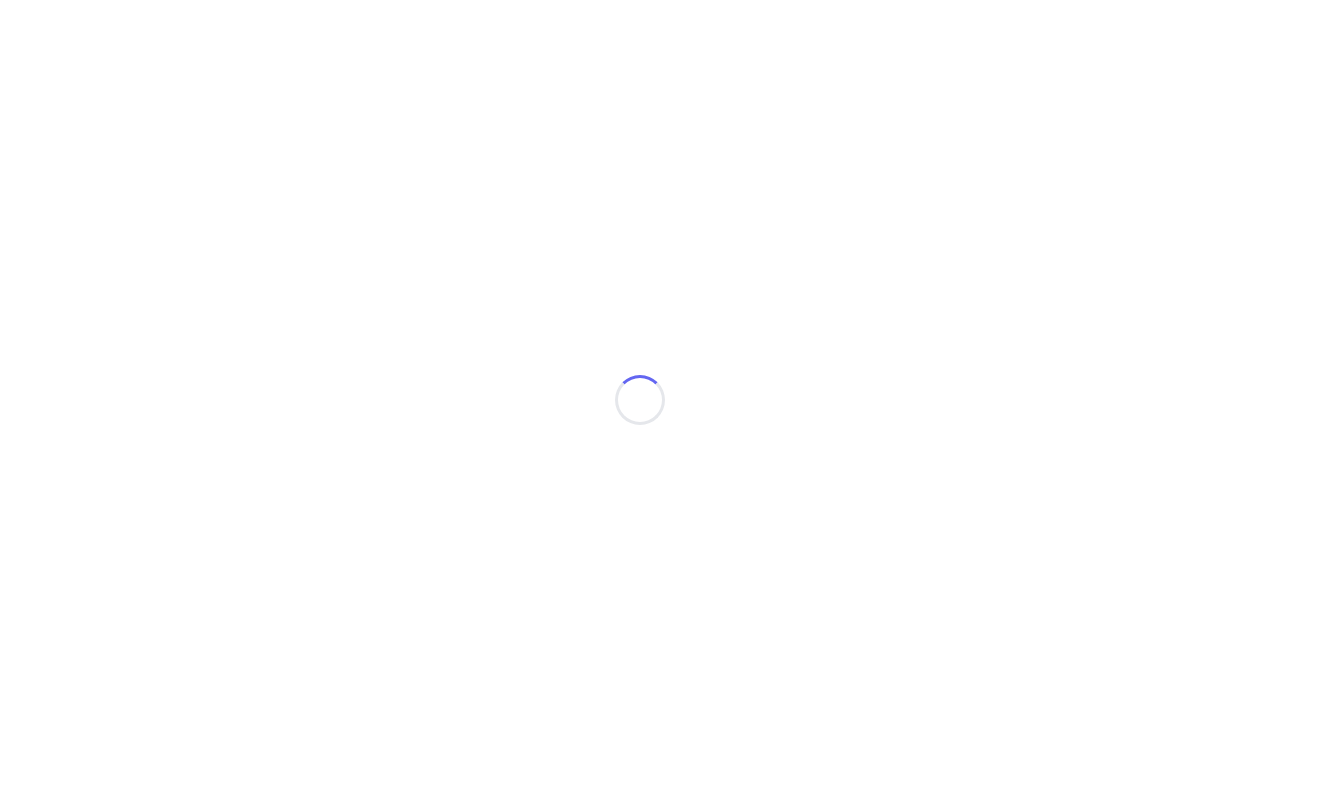
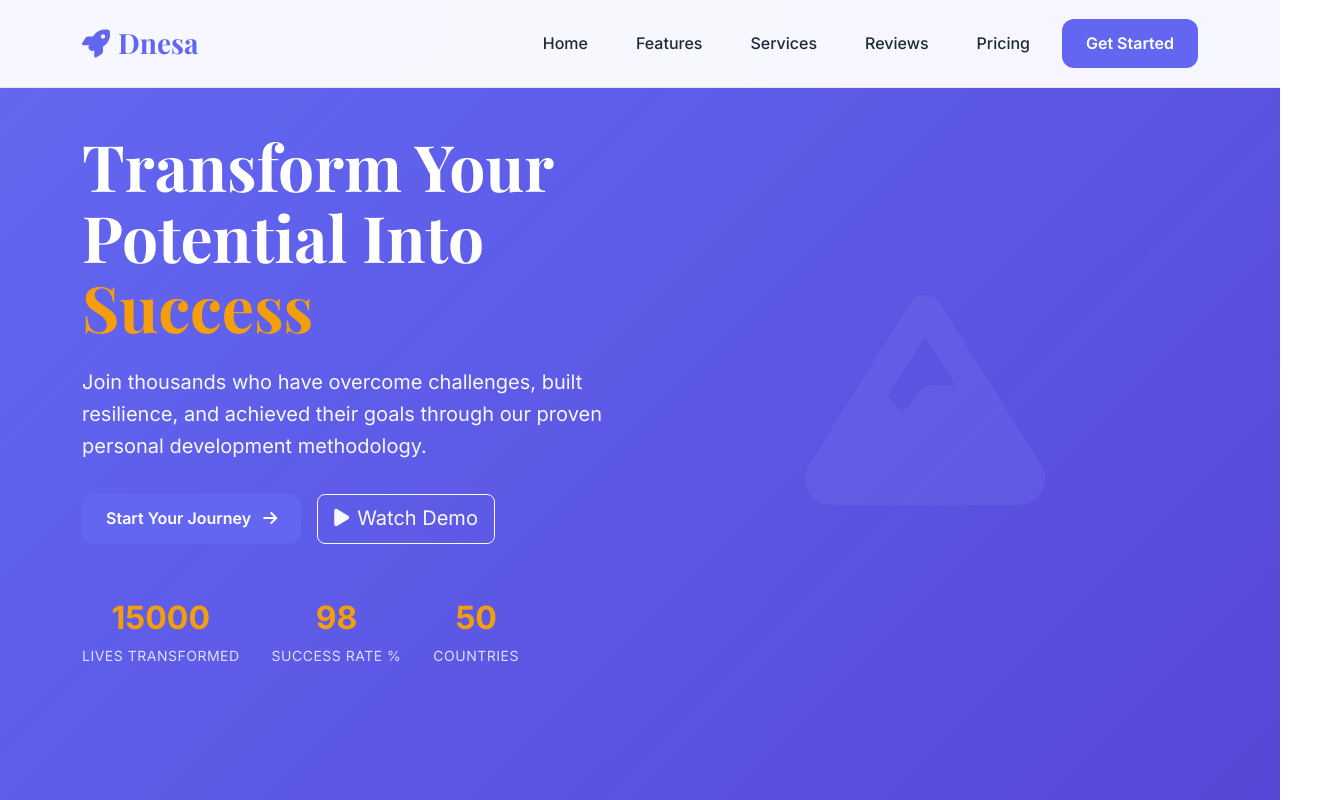
Before and after one commit to Mahmoud-Eid-Elsayed/Dnesa-platform, a plain HTML site: page index.html in a window 1280 px wide. Shown: the top 800 px of the page, 1322 px wide, since content can reach past the window. Drawn offline with nearby package versions, Linux system fonts and the light colour scheme.

Commit message:
Add main JavaScript file for Dnesa platform functionality

```diff
--- a/assets/js/main.js
+++ b/assets/js/main.js
@@ -0,0 +1,258 @@
+ // Global variables
+        let animationTriggered = false;
+
+        // Initialize everything when DOM is loaded
+        document.addEventListener('DOMContentLoaded', function () {
+            // Hide loading screen
+            setTimeout(() => {
+                document.getElementById('loading').classList.add('hidden');
+            }, 1000);
+
+            // Initialize AOS
+            AOS.init({
+                duration: 800,
+                easing: 'ease-in-out',
+                once: true,
+                offset: 100
+            });
+
+            // Initialize all components
+            initNavbar();
+            initSmoothScrolling();
+            initContactForm();
+            initStatsAnimation();
+            initScrollToTop();
+        });
+
+        // Navbar scroll effect
+        function initNavbar() {
+            const navbar = document.getElementById('navbar');
+
+            window.addEventListener('scroll', function () {
+                if (window.scrollY > 100) {
+                    navbar.classList.add('navbar-scrolled');
+                } else {
+                    navbar.classList.remove('navbar-scrolled');
+                }
+            });
+
+            // Mobile navbar collapse on link click
+            const navLinks = document.querySelectorAll('.navbar-nav .nav-link');
+            const navbarCollapse = document.querySelector('.navbar-collapse');
+
+            navLinks.forEach(link => {
+                link.addEventListener('click', () => {
+                    if (navbarCollapse.classList.contains('show')) {
+                        new bootstrap.Collapse(navbarCollapse).hide();
+                    }
+                });
+            });
+        }
+
+        // Smooth scrolling for anchor links
+        function initSmoothScrolling() {
+            document.querySelectorAll('a[href^="#"]').forEach(anchor => {
+                anchor.addEventListener('click', function (e) {
+                    e.preventDefault();
+                    const target = document.querySelector(this.getAttribute('href'));
+                    if (target) {
+                        const offsetTop = target.offsetTop - 80; // Account for fixed navbar
+                        window.scrollTo({
+                            top: offsetTop,
+                            behavior: 'smooth'
+                        });
+                    }
+                });
+            });
+        }
+
+        // Contact form handling
+        function initContactForm() {
+            const form = document.getElementById('contactForm');
+
+            form.addEventListener('submit', function (e) {
+                e.preventDefault();
+
+                // Basic form validation
+                const requiredFields = form.querySelectorAll('[required]');
+                let isValid = true;
+
+                requiredFields.forEach(field => {
+                    if (!field.value.trim()) {
+                        field.classList.add('is-invalid');
+                        isValid = false;
+                    } else {
+                        field.classList.remove('is-invalid');
+                    }
+                });
+
+                if (isValid) {
+                    // Simulate form submission
+                    const submitBtn = form.querySelector('button[type="submit"]');
+                    const originalText = submitBtn.innerHTML;
+
+                    submitBtn.innerHTML = '<i class="fas fa-spinner fa-spin me-2"></i>Sending...';
+                    submitBtn.disabled = true;
+
+                    // Simulate API call
+                    setTimeout(() => {
+                        alert('Thank you! Your message has been sent. We\'ll get back to you soon.');
+                        form.reset();
+                        submitBtn.innerHTML = originalText;
+                        submitBtn.disabled = false;
+                    }, 2000);
+                }
+            });
+
+            // Real-time validation
+            const inputs = form.querySelectorAll('input, select, textarea');
+            inputs.forEach(input => {
+                input.addEventListener('blur', function () {
+                    if (this.hasAttribute('required') && !this.value.trim()) {
+                        this.classList.add('is-invalid');
+                    } else {
+                        this.classList.remove('is-invalid');
+                    }
+                });
+
+                input.addEventListener('input', function () {
+                    if (this.classList.contains('is-invalid') && this.value.trim()) {
+                        this.classList.remove('is-invalid');
+                    }
+                });
+            });
+        }
+
+        // Animated counters for hero stats
+        function initStatsAnimation() {
+            const stats = document.querySelectorAll('.hero-stat-number');
+
+            const observer = new IntersectionObserver((entries) => {
+                entries.forEach(entry => {
+                    if (entry.isIntersecting && !animationTriggered) {
+                        animationTriggered = true;
+                        animateStats();
+                    }
+                });
+            }, { threshold: 0.5 });
+
+            stats.forEach(stat => observer.observe(stat));
+        }
+
+        function animateStats() {
+            const stats = document.querySelectorAll('.hero-stat-number');
+
+            stats.forEach(stat => {
+                const target = parseInt(stat.getAttribute('data-count'));
+                const duration = 2000; // 2 seconds
+                const step = target / (duration / 16); // 60fps
+                let current = 0;
+
+                const timer = setInterval(() => {
+                    current += step;
+                    if (current >= target) {
+                        stat.textContent = target;
+                        clearInterval(timer);
+                    } else {
+                        stat.textContent = Math.floor(current);
+                    }
+                }, 16);
+            });
+        }
+
+        // Scroll to top functionality
+        function initScrollToTop() {
+            // Create scroll to top button
+            const scrollBtn = document.createElement('button');
+            scrollBtn.innerHTML = '<i class="fas fa-arrow-up"></i>';
+            scrollBtn.classList.add('scroll-to-top');
+            scrollBtn.style.cssText = `
+                position: fixed;
+                bottom: 30px;
+                right: 30px;
+                width: 50px;
+                height: 50px;
+                border-radius: 50%;
+                background: var(--primary-color);
+                color: white;
+                border: none;
+                cursor: pointer;
+                display: none;
+                align-items: center;
+                justify-content: center;
+                font-size: 18px;
+                z-index: 1000;
+                transition: all 0.3s ease;
+                box-shadow: 0 4px 15px rgba(99, 102, 241, 0.3);
+            `;
+            document.body.appendChild(scrollBtn);
+
+            // Show/hide scroll button
+            window.addEventListener('scroll', () => {
+                if (window.scrollY > 500) {
+                    scrollBtn.style.display = 'flex';
+                } else {
+                    scrollBtn.style.display = 'none';
+                }
+            });
+
+            // Scroll to top on click
+            scrollBtn.addEventListener('click', () => {
+                window.scrollTo({
+                    top: 0,
+                    behavior: 'smooth'
+                });
+            });
+
+            // Hover effects
+            scrollBtn.addEventListener('mouseenter', () => {
+                scrollBtn.style.transform = 'translateY(-3px)';
+                scrollBtn.style.boxShadow = '0 8px 25px rgba(99, 102, 241, 0.4)';
+            });
+
+            scrollBtn.addEventListener('mouseleave', () => {
+                scrollBtn.style.transform = 'translateY(0)';
+                scrollBtn.style.boxShadow = '0 4px 15px rgba(99, 102, 241, 0.3)';
+            });
+        }
+
+        // Utility functions
+        function debounce(func, wait) {
+            let timeout;
+            return function executedFunction(...args) {
+                const later = () => {
+                    clearTimeout(timeout);
+                    func(...args);
+                };
+                clearTimeout(timeout);
+                timeout = setTimeout(later, wait);
+            };
+        }
+
+        // Performance optimization for scroll events
+        window.addEventListener('scroll', debounce(() => {
+            // Any additional scroll-based functionality can be added here
+        }, 10));
+
+        // Add custom styles for form validation
+        const style = document.createElement('style');
+        style.textContent = `
+            .form-control.is-invalid {
+                border-color: var(--error-color);
+                box-shadow: 0 0 0 0.25rem rgba(239, 68, 68, 0.25);
+            }
+
+            .scroll-to-top:hover {
+                background: var(--primary-dark) !important;
+            }
+
+            @media (max-width: 768px) {
+                .scroll-to-top {
+                    bottom: 20px !important;
+                    right: 20px !important;
+                    width: 45px !important;
+                    height: 45px !important;
+                }
+            }
+        `;
+        document.head.appendChild(style);
--- a/index.html
+++ b/index.html
@@ -531,6 +531,7 @@
   <!-- External Scripts -->
   <script src="https://cdnjs.cloudflare.com/ajax/libs/bootstrap/5.3.0/js/bootstrap.bundle.min.js"></script>
   <script src="https://cdnjs.cloudflare.com/ajax/libs/aos/2.3.4/aos.js"></script>
+  <script src="assets/js/main.js"></script>
 </body>
 
 </html>
```
